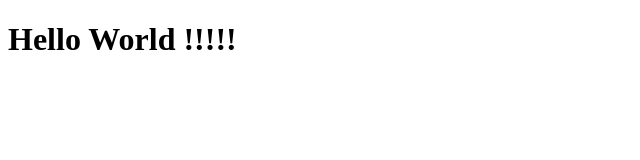
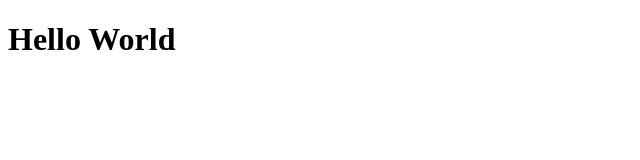
Before and after one commit to potter-gold/FirstGithub, a plain HTML site: page index.html in a window 1280 px wide. Shown: the full height of the page, 0-640 px from the left. Drawn offline with Linux system fonts and the light colour scheme.

Commit message:
Revert "feat:update the index.html"

```diff
--- a/index.html
+++ b/index.html
@@ -1,6 +1,6 @@
 <!DOCTYPE html>
 
 <h1>
-    Hello World !!!!!
+    Hello World
 </h2>
 </html>
```
